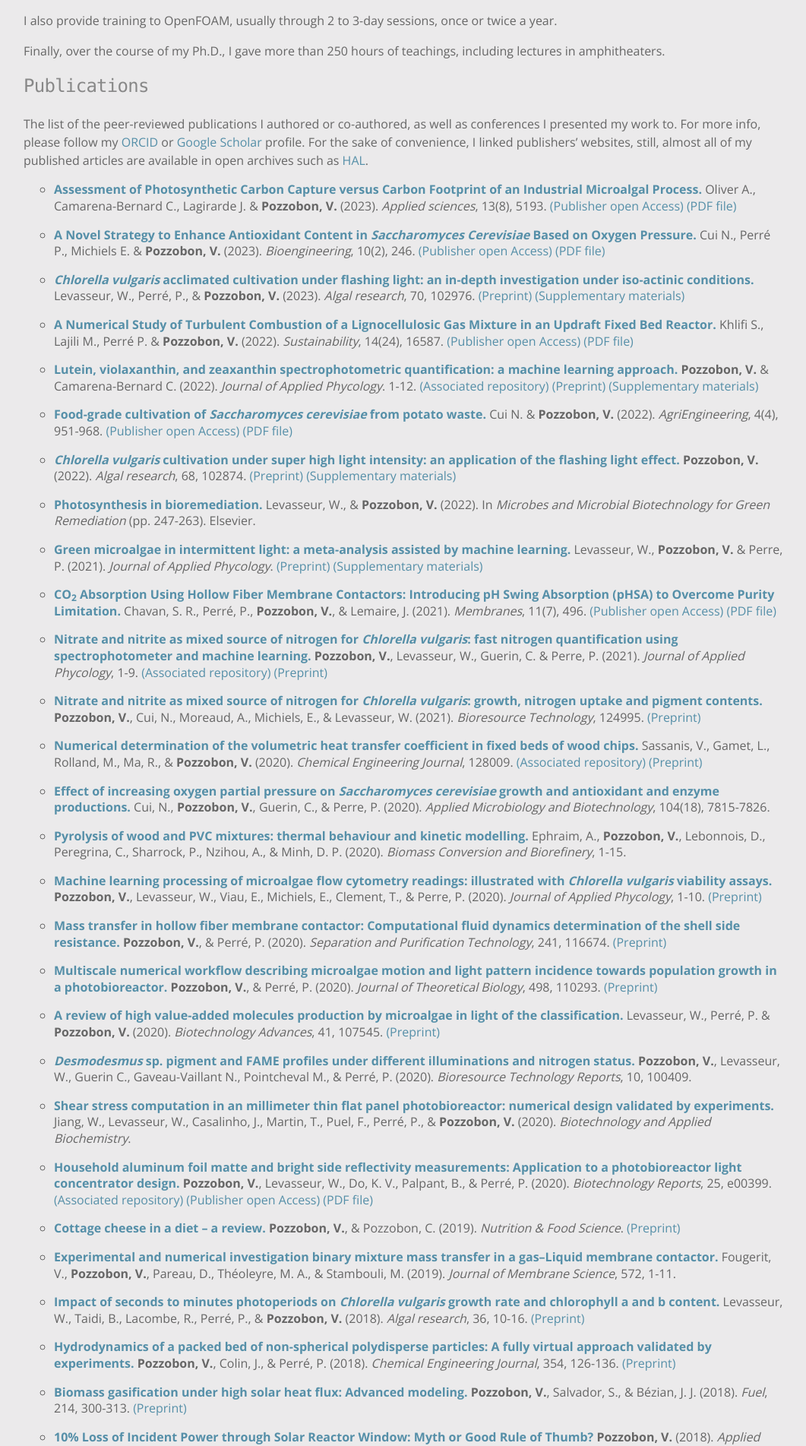
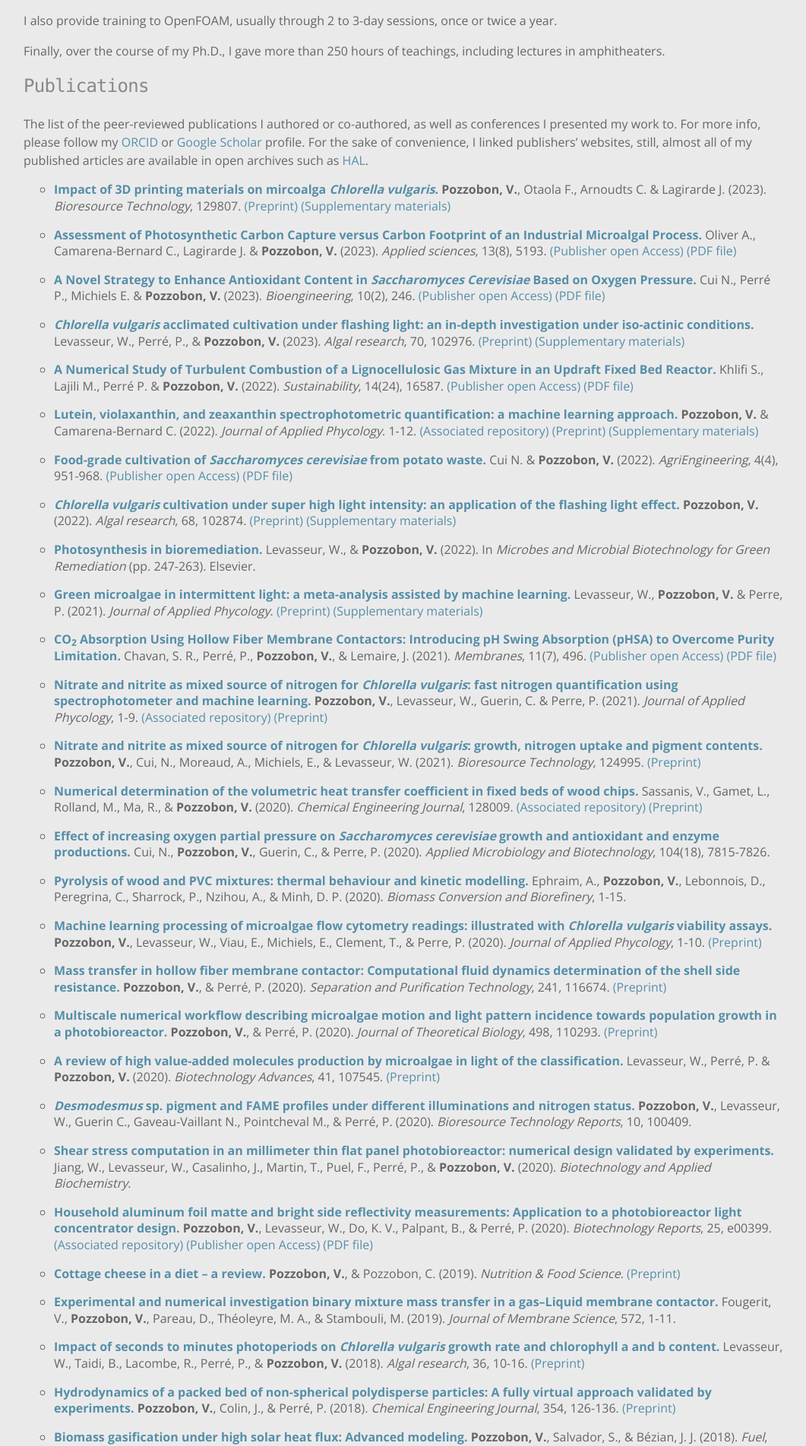
Before and after one commit to victorpozzobon/victorpozzobon.github.io, a Jekyll site: the page built from _pages/academic.md, in a window 1280 px wide. Shown: the part 1542-3445 px from the top of the page at 76% size, without its empty margins (97-1158 px from the left). Built offline with Jekyll 4.4.1, drawn with Linux system fonts in a browser that asks for light colours; some of the changed lines change nothing that is shown; some of the changed text lies outside the part shown.

Commit message:
Preprint

```diff
--- a/_config.yml
+++ b/_config.yml
@@ -10,7 +10,7 @@
 title: Victor Pozzobon
 email: victor.pozzobon@yahoo.fr
 author: Victor Pozzobon
-last_update: April 2023
+last_update: September 2023
 description: >- # this means ignore newlines
   Victor Pozzobon is a habilitated Ph.D. leading research in biotechnology. Microalgae are his favorite microorganisms because of their photosynthetic ability. He deploys all kinds of numerical tools to investigate cell growth, viability, and secondary metabolites production.
 
--- a/_pages/academic.md
+++ b/_pages/academic.md
@@ -25,7 +25,11 @@ I am involved in several research collaborations. The ones reported here are tho
 * [**EMIR - IPEIM**](https://ipeim.rnu.tn/fra/pages/177/Pr%C3%A9sentation-de-laboratoire-EMIR) - on OpenFOAM application to woody biomass combustion optimization.
 
 
-<!--* I was also invited to in several Ph.D. juries (0 as president, one as a reviewer, and one as a guest) and monitoring committees (1 in total). -->
+<!--* I was also invited to in several Ph.D. juries (0 as president, three as a reviewer, and two as a guest) and monitoring committees (two in total). -->
+<!--President: 0
+Reviewer: 1. PhD Ruming Pan (IMFT Gérald), 2. PhD Jack Hoeniges (GEPEA, Jérémy & Marianna), 3. PhD Abdallah Haydar (GEPEA, Caroline Gentric)
+Guest: 1. PhD Franco Otaola 2022, 2. PhD Shalolin Liu 2023
+Monitoring commites: 1. Marion Pointcheval 2023, 2. Elise Viau 2023-->
 
 ### Supervision, teaching and trainings
 
@@ -63,6 +67,8 @@ Finally, over the course of my Ph.D., I gave more than 250 hours of teachings, i
 <!--APA modified style-->
 The list of the peer-reviewed publications I authored or co-authored, as well as conferences
 I presented my work to. For more info, please follow my [ORCID](https://orcid.org/0000-0003-1530-0834) or [Google Scholar](https://scholar.google.fr/citations?user=XOAdaN4AAAAJ) profile. For the sake of convenience, I linked publishers' websites, still, almost all of my published articles are available in open archives such as [HAL](https://hal.archives-ouvertes.fr/).
+
+* [**Impact of 3D printing materials on mircoalga _Chlorella vulgaris_.**](https://www.sciencedirect.com/science/article/pii/S2211926423000097) **Pozzobon, V.**, Otaola F., Arnoudts C. & Lagirarde J. (2023).  _Bioresource Technology_, 129807. [(Preprint)](/assets/preprints/Pozzobon_2023_a.pdf) [(Supplementary materials)](/assets/preprints/Pozzobon_2023_a_Supplementary_Materials.pdf)
 
 * [**Assessment of Photosynthetic Carbon Capture versus Carbon Footprint of an Industrial Microalgal Process.**](https://www.mdpi.com/2076-3417/13/8/5193) Oliver A., Camarena-Bernard C., Lagirarde J. & **Pozzobon, V.** (2023). _Applied sciences_, 13(8), 5193. [(Publisher open Access)](https://www.mdpi.com/2076-3417/13/8/5193/pdf?version=1682072160) [(PDF file)](/assets/preprints/Oliver_2023_a.pdf)
 
```
Also changed, not shown: 1 other file.
